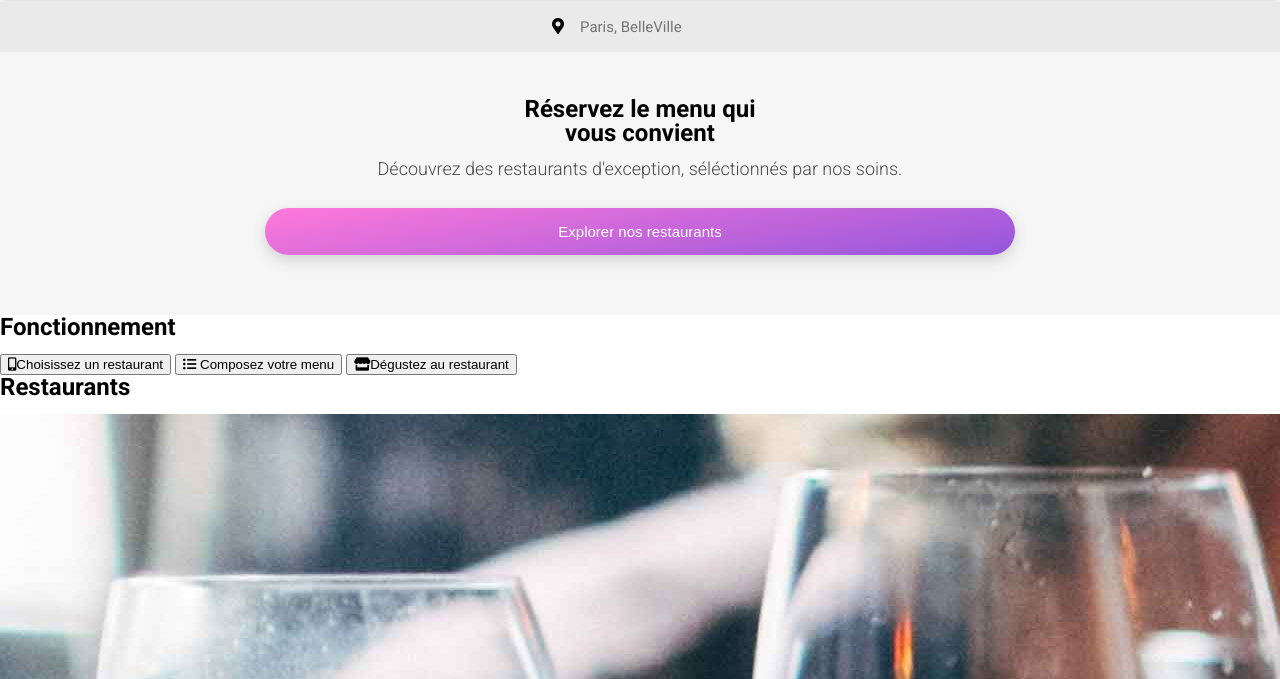
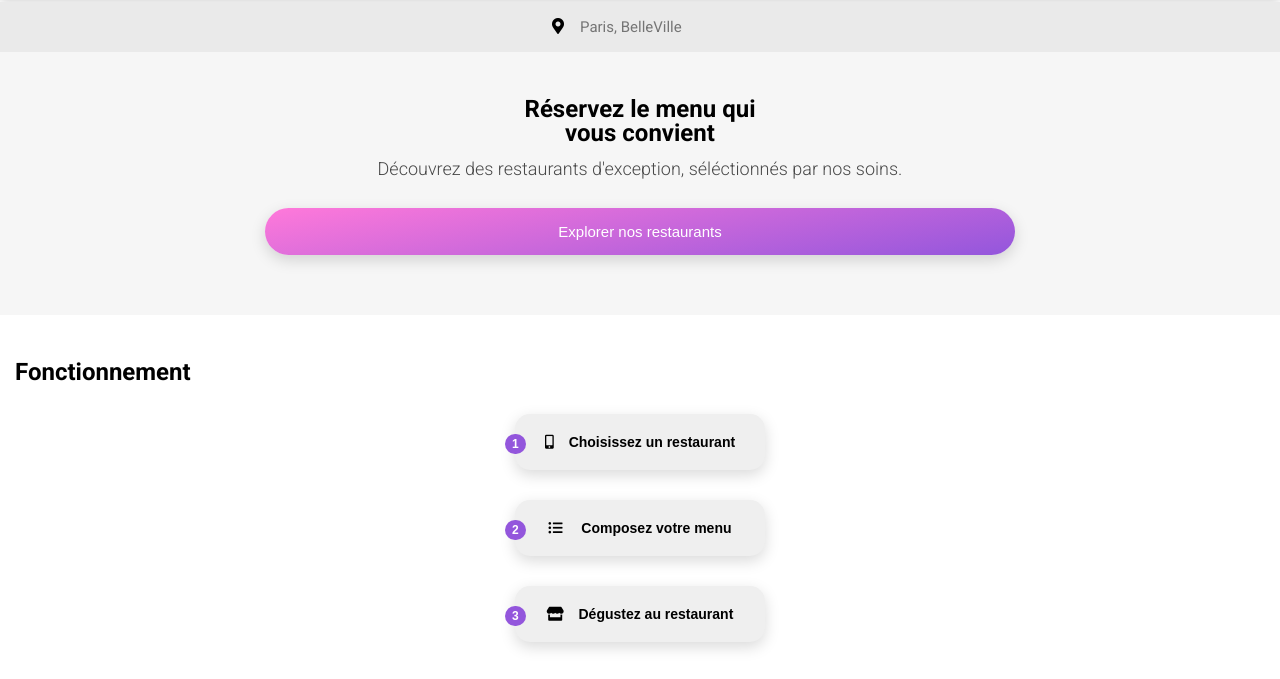
Before and after one commit to cmktl/CemKutlu_3_31122020, a plain HTML site: page index.html in a window 1280 px wide. Shown: the part 71-750 px from the top of the page. Drawn offline with Linux system fonts and the light colour scheme; a web font is replaced by a local one.

Commit message:
section functionnement finished

```diff
--- a/index.html
+++ b/index.html
@@ -50,18 +50,31 @@
 				<button class="btn btn-gradient">Explorer nos restaurants</button>
 			</section>
 			<section class="fonctionnement">
-				<h1>Fonctionnement</h1>
-
-				<button>
-					<i class="fas fa-mobile-alt"></i>Choisissez un restaurant
-				</button>
-
-				<button><i class="fas fa-list-ul"></i> Composez votre menu</button>
-
-				<button><i class="fas fa-store"></i>Dégustez au restaurant</button>
+				<h1 class="title">Fonctionnement</h1>
+				<div class="fonctionnement__step">
+					<button class="fonctionnement__button btn">
+						<span class="fonctionnement__number"> 1 </span>
+						<i class="fas fa-mobile-alt fonctionnement__icon"></i>Choisissez un
+						restaurant
+					</button>
+				</div>
+				<div class="fonctionnement__step">
+					<button class="fonctionnement__button btn">
+						<span class="fonctionnement__number"> 2 </span>
+						<i class="fas fa-list-ul fonctionnement__icon"></i> Composez votre
+						menu
+					</button>
+				</div>
+				<div class="fonctionnement__step">
+					<button class="fonctionnement__button btn">
+						<span class="fonctionnement__number"> 3 </span>
+						<i class="fas fa-store fonctionnement__icon"></i>Dégustez au
+						restaurant
+					</button>
+				</div>
 			</section>
 			<section class="restaurant">
-				<h1>Restaurants</h1>
+				<h1 class="title">Restaurants</h1>
 				<article>
 					<img
 						src="/images/restaurants/jay-wennington-N_Y88TWmGwA-unsplash.jpg"
--- a/styles/sass/abstracts/_mixins.scss
+++ b/styles/sass/abstracts/_mixins.scss
@@ -13,7 +13,7 @@
 	font-family: $font-text;
 	font-weight: 600;
 	font-size: 24px;
-	padding-bottom: 15px;
+	padding-bottom: $padding-auto;
 }
 
 @mixin description($sizeValue: 18px) {
@@ -21,7 +21,7 @@
 	font-weight: 300;
 	opacity: 0.7;
 	font-size: $sizeValue;
-	padding-bottom: 15px;
+	padding-bottom: $padding-auto;
 }
 
 @mixin gradient-button($degrees: 170deg) {
--- a/styles/sass/base/_typography.scss
+++ b/styles/sass/base/_typography.scss
@@ -1,5 +1,9 @@
 h1 {
 	@include title;
+}
+
+.title {
+	padding: $padding-auto * 3 $padding-auto $padding-auto $padding-auto;
 }
 
 p {
--- a/styles/sass/components/_buttons.scss
+++ b/styles/sass/components/_buttons.scss
@@ -1,7 +1,7 @@
 .btn {
 	border: none;
 	padding: $padding-auto;
-	border-radius: 25px;
+	border-radius: 15px;
 	margin: $margin-auto;
 	box-shadow: rgba(0, 0, 0, 0.15) 0px 5px 15px 0px;
 }
@@ -9,5 +9,6 @@
 .btn-gradient {
 	@include gradient-button;
 	font-size: 15px;
+	border-radius: 25px;
 	width: 60%;
 }
--- /dev/null
+++ b/styles/sass/layout/_fonctionnement.scss
@@ -0,0 +1,31 @@
+.fonctionnement {
+	padding-bottom: 25px;
+
+	&__step {
+		max-width: 100%;
+		z-index: 1;
+		margin: auto;
+		display: flex;
+		justify-content: center;
+	}
+	&__button {
+		font-size: 14px;
+		font-weight: 600;
+		padding: 20px;
+		width: 250px;
+		position: relative;
+	}
+	&__number {
+		color: white;
+		background-color: $color-primary;
+		border-radius: 100px;
+		font-size: 12px;
+		padding: 3px 7px 3px 7px;
+		z-index: 2;
+		left: -10px;
+		position: absolute;
+	}
+	&__icon {
+		padding-right: $padding-auto;
+	}
+}
--- a/styles/sass/main.scss
+++ b/styles/sass/main.scss
@@ -21,3 +21,4 @@
 @import 'layout/navigation';
 @import 'layout/footer';
 @import 'layout/localisation';
+@import 'layout/fonctionnement';
```
Also changed, not shown: styles/sass/main.css, 1 other file.
